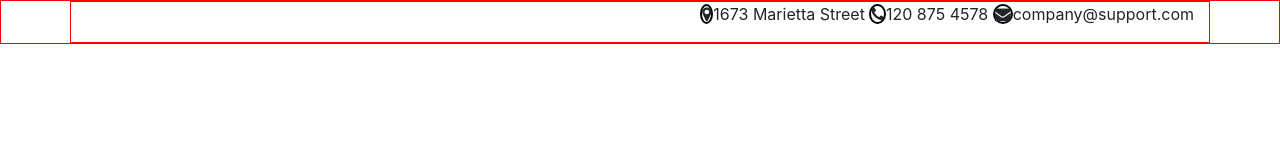
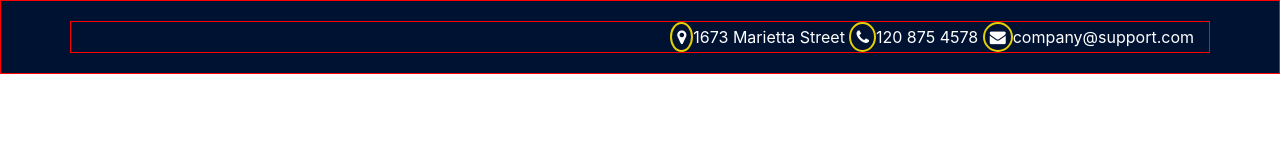
Before and after one commit to geesara/landing-page-clone-company, a plain HTML site: page index.html in a window 1280 px wide. Drawn offline with nearby package versions, Linux system fonts and the light colour scheme.

Commit message:
add colors and set margin and padding in #contact-section

```diff
--- a/css/style.css
+++ b/css/style.css
@@ -5,8 +5,16 @@ div {
 
 #contact-section{
 	text-align: right;
+	background-color: #001232;
+	color: #ffffff;
+	padding: 20px 0;
+	font-size: 1em;
 }
 #contact-section i{
-	border: 2px solid #000;
+	border: 2px solid #e6cf04;
 	border-radius: 50%;
+	padding: 5px;
 }
+#contact-section p{
+	margin: 0;
+}
```
